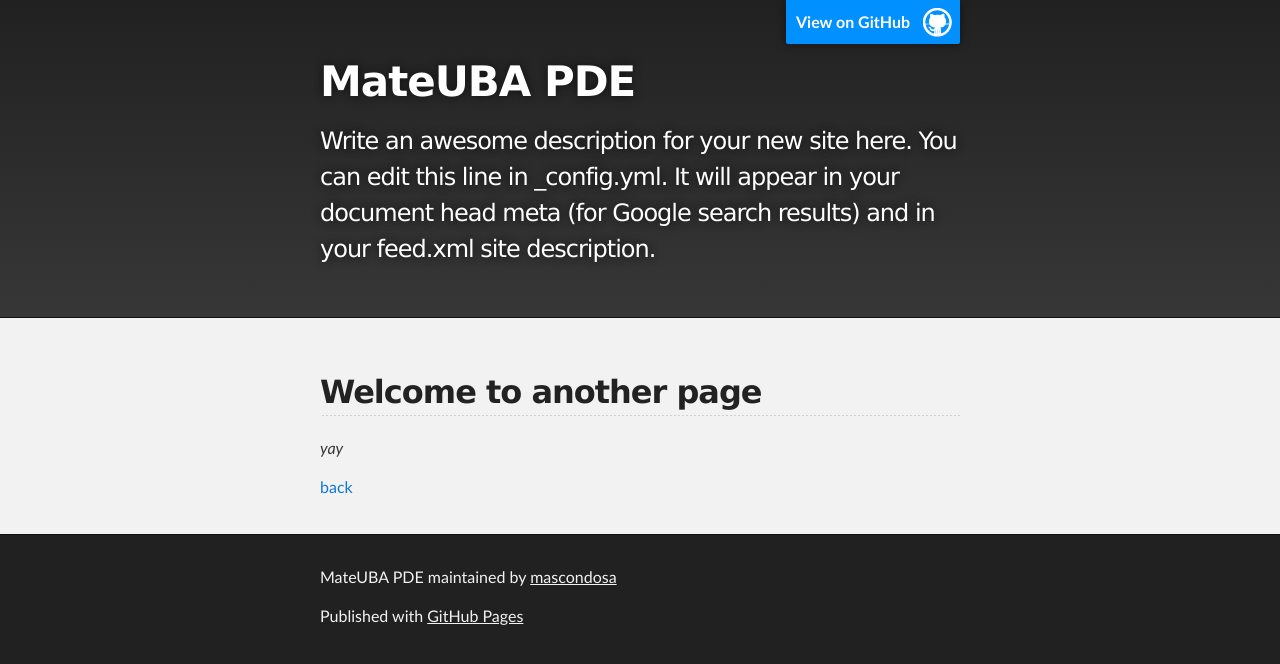
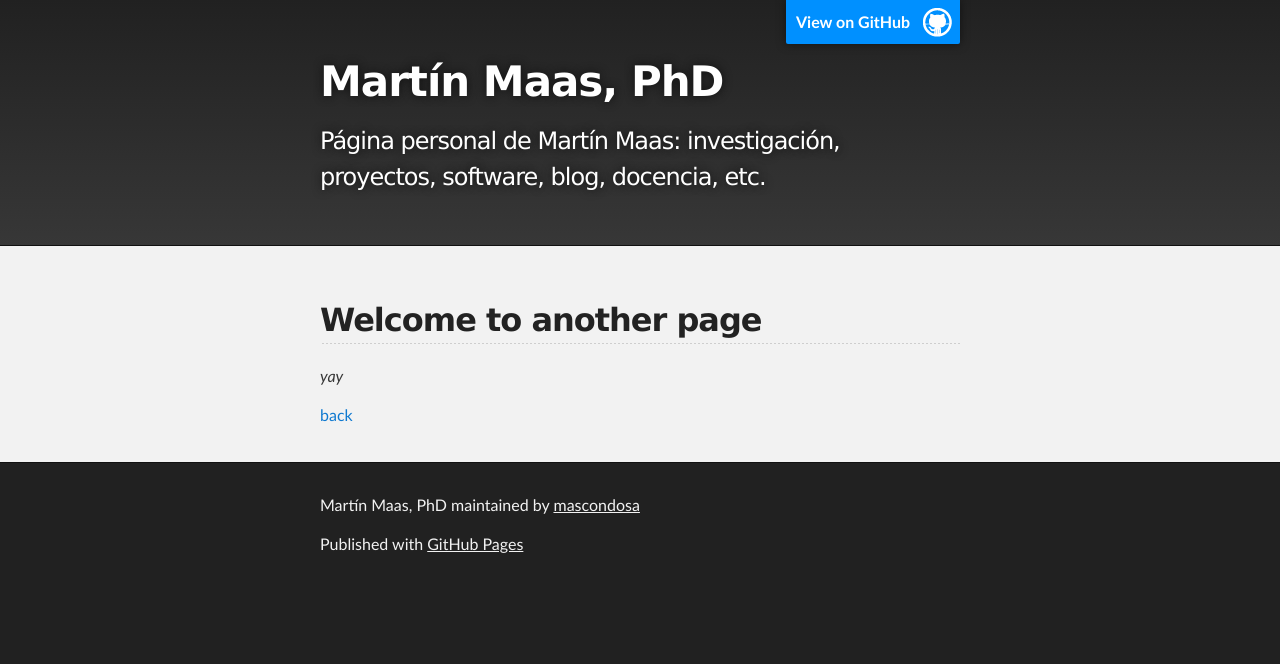
Before and after one commit to mascondosa/MateUBA_PDE, a Jekyll site: the page built from docs/another-page.md, in a window 1280 px wide. Shown: the top 664 px of the page. Built offline with Jekyll 4.4.1, drawn with Linux system fonts in a browser that asks for light colours; our own code applies the rules of GitHub Pages for plain Markdown files.

Commit message:
update config

```diff
--- a/docs/_config.yml
+++ b/docs/_config.yml
@@ -1,33 +1,57 @@
-# Welcome to Jekyll!
-#
-# This config file is meant for settings that affect your whole blog, values
-# which you are expected to set up once and rarely edit after that. If you find
-# yourself editing this file very often, consider using Jekyll's data files
-# feature for the data you need to update frequently.
-#
-# For technical reasons, this file is *NOT* reloaded automatically when you use
-# 'bundle exec jekyll serve'. If you change this file, please restart the server process.
-#
-# If you need help with YAML syntax, here are some quick references for you:
-# https://learn-the-web.algonquindesign.ca/topics/markdown-yaml-cheat-sheet/#yaml
-# https://learnxinyminutes.com/docs/yaml/
-#
-# Site settings
-# These are used to personalize your new site. If you look in the HTML files,
-# you will see them accessed via {{ site.title }}, {{ site.email }}, and so on.
-# You can create any custom variable you would like, and they will be accessible
-# in the templates via {{ site.myvariable }}.
+title: Martín Maas, PhD
+author:
+  name: Martín Maas
+  email: martin.d.maas@gmail.com
+description: > # this means to ignore newlines until "show_excerpts:"
+  Página personal de Martín Maas: investigación, proyectos, software,
+  blog, docencia, etc.
 
-title: MateUBA PDE
-email: martin.d.maas@gmail.com
-description: >- # this means to ignore newlines until "baseurl:"
-  Write an awesome description for your new site here. You can edit this
-  line in _config.yml. It will appear in your document head meta (for
-  Google search results) and in your feed.xml site description.
-baseurl: "" # the subpath of your site, e.g. /blog
-url: "" # the base hostname & protocol for your site, e.g. http://example.com
-twitter_username: jekyllrb
-github_username:  jekyll
+show_excerpts: false # set to true to show excerpts on the homepage
+
+# Minima date format
+# refer to https://shopify.github.io/liquid/filters/date/ if you want to customize this
+minima:
+  date_format: "%b %-d, %Y"
+
+  # generate social links in footer
+  social_links:
+    twitter: MartinDMaas
+    github:  mascondosa
+    # devto: jekyll
+    # dribbble: jekyll
+    # facebook: jekyll
+    # flickr:   jekyll
+    # instagram: jekyll
+    # linkedin: jekyll
+    # pinterest: jekyll
+    # youtube: jekyll
+    # youtube_channel: UC8CXR0-3I70i1tfPg1PAE1g
+    # youtube_channel_name: CloudCannon
+    # telegram: jekyll
+    # googleplus: +jekyll
+    # microdotblog: jekyll
+    # keybase: jekyll
+
+    # Mastodon instances
+    # mastodon:
+    # - username: jekyll
+    #   instance: example.com
+    # - username: jekyll2
+    #   instance: example.com
+
+    # GitLab instances
+    # gitlab:
+    # - username: jekyll
+    #   instance: example.com
+    # - username: jekyll2
+    #   instance: example.com
+
+# If you want to link only specific pages in your header, uncomment
+# this and add the path to the pages in order as they should show up
+header_pages:
+- blog.md
+- proyectos.md
+- publicaciones.md
 
 markdown: kramdown
 kramdown:
@@ -35,27 +59,7 @@
 
 # Build settings
 theme: jekyll-theme-slate
+
 plugins:
-  - jekyll-feed
-  - jekyll-seo-tag
-
-
-# Exclude from processing.
-# The following items will not be processed, by default.
-# Any item listed under the `exclude:` key here will be automatically added to
-# the internal "default list".
-#
-# Excluded items can be processed by explicitly listing the directories or
-# their entries' file path in the `include:` list.
-#
-# exclude:
-#   - .sass-cache/
-#   - .jekyll-cache/
-#   - gemfiles/
-#   - Gemfile
-#   - Gemfile.lock
-#   - node_modules/
-#   - vendor/bundle/
-#   - vendor/cache/
-#   - vendor/gems/
-#   - vendor/ruby/
+ - jekyll-feed
+ - jekyll-seo-tag
```
